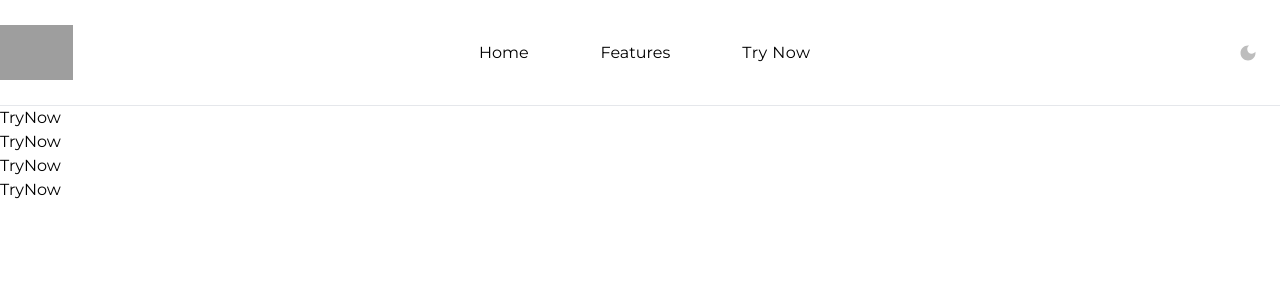
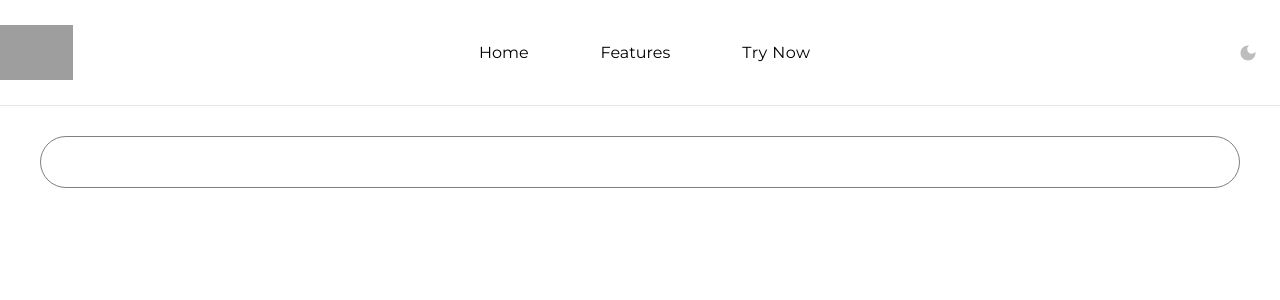
Before and after one commit to priyanshrajput19/AirBNB-MinorProject, a React (Vite) app in the folder frontend/: page /try-now in a window 1280 px wide. Shown: the top 300 px of the page. Built offline with nearby package versions, Linux system fonts and the light colour scheme; grey boxes are pictures that could not be loaded.

Commit message:
search bar

```diff
--- a/frontend/src/components/Header/header.styles.ts
+++ b/frontend/src/components/Header/header.styles.ts
@@ -10,7 +10,7 @@ export const headerStyles = {
     display: "flex",
     alignItems: "center",
     justifyContent: "space-between",
-    margin: "0 auto",
+    margin: "auto",
     maxWidth: "80rem",
     width: "100%",
   },
@@ -36,7 +36,6 @@ export const headerStyles = {
     borderRadius: "8px",
     transition: "all 0.8s cubic-bezier(0.25, 0.46, 0.45, 0.94)",
     font: "var(--font-primary)",
-
     textTransform: "none",
     "&:hover": {
       color: "#ffffff",
--- /dev/null
+++ b/frontend/src/components/Searchbar/SearchBar.styles.ts
@@ -0,0 +1,15 @@
+export const searchBarStyles = {
+  searchBarBox: {
+    border: "1px solid gray",
+    borderRadius: "50px",
+    padding: "25px",
+    width: "100%",
+    maxWidth: "1200px",
+  },
+  searchBarBoxContainer: {
+    display: "flex",
+    padding: "30px",
+    justifyContent: "center",
+    alignItems: "center",
+  },
+};
--- /dev/null
+++ b/frontend/src/components/Searchbar/SearchBar.tsx
@@ -0,0 +1,14 @@
+import { Box } from "@mui/material";
+import { searchBarStyles } from "./SearchBar.styles";
+
+const SearchBar = () => {
+  return (
+    <>
+      <Box className="search-bar-box-container" sx={searchBarStyles.searchBarBoxContainer}>
+        <Box className="search-bar-box" sx={searchBarStyles.searchBarBox}></Box>
+      </Box>
+    </>
+  );
+};
+
+export default SearchBar;
--- a/frontend/src/pages/LandingPage/LandingPage.styles.ts
+++ b/frontend/src/pages/LandingPage/LandingPage.styles.ts
@@ -4,14 +4,13 @@ export const landingPageStyles = {
     fontWeight: "800",
   },
   main: {
-    paddingTop: "106px",
+    padding: "50px",
+    margin: "10px",
     display: "flex",
     justifyContent: "center",
-    alignItems: "flex-start",
+    alignItems: "center",
     minHeight: "80vh",
-    width: "100%",
     textAlign: "center",
-    padding: "200px 20px 0",
   },
   content: {
     textAlign: "center",
--- a/frontend/src/pages/LandingPage/LandingPage.tsx
+++ b/frontend/src/pages/LandingPage/LandingPage.tsx
@@ -6,7 +6,7 @@ const LandingPage = () => {
   return (
     <>
       <Box component="main" sx={landingPageStyles.main}>
-        <Stack direction="column" spacing={1} sx={landingPageStyles.content}>
+        <Stack className="landing-page-content" direction="column" spacing={1} sx={landingPageStyles.content}>
           <Typography sx={landingPageStyles.tagline}>One-stop solution for Airbnb insights. With real-time data and analytics.</Typography>
           <Typography sx={landingPageStyles.paragraph}>Gain deeper insights into Airbnb listings across your city, region, or country.</Typography>
           <Typography sx={landingPageStyles.paragraph}>From pricing trends to occupancy rates, our dashboard helps you make data-driven decisions that boost your hosting journey.</Typography>
--- a/frontend/src/pages/TryNow/TryNow.styles.ts
+++ b/frontend/src/pages/TryNow/TryNow.styles.ts
@@ -0,0 +1,8 @@
+export const tryNowStyles = {
+  tryNowBox: {
+    display: "flex",
+    justifyContent: "center",
+    alignItems: "center",
+    height: "100vh",
+  },
+};
--- a/frontend/src/pages/TryNow/TryNow.tsx
+++ b/frontend/src/pages/TryNow/TryNow.tsx
@@ -1,13 +1,9 @@
-import { Box } from "@mui/material";
+import SearchBar from "../../components/Searchbar/SearchBar";
 
 const TryNow = () => {
   return (
     <>
-      <Box>TryNow</Box>
-      <Box>TryNow</Box>
-      <Box>TryNow</Box>
-
-      <Box>TryNow</Box>
+      <SearchBar />
     </>
   );
 };
```
